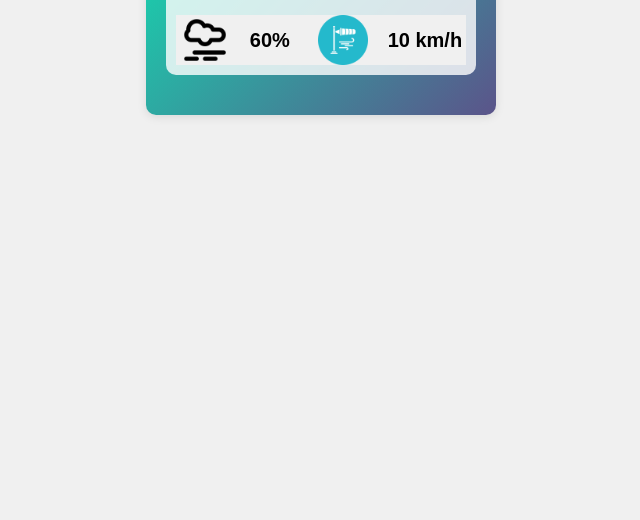
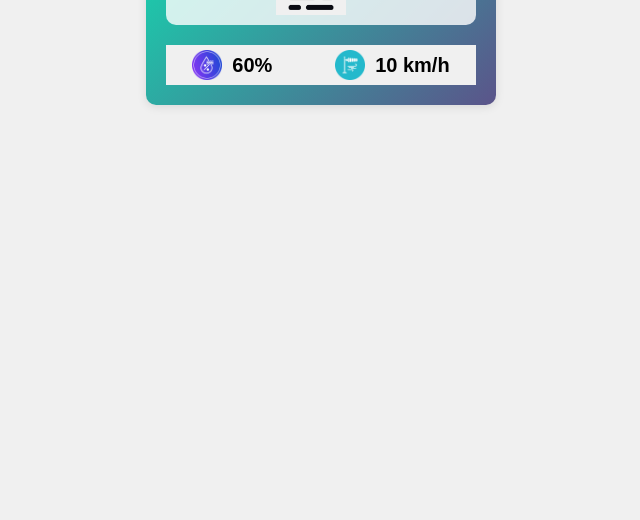
Before and after one commit to Tariq067/weatherapp, a plain HTML site: page index.html in a window 1280 px wide. Shown: the part 280-800 px from the top of the page, without its empty margins (319-959 px from the left). Drawn offline with Linux system fonts and the light colour scheme.

Commit message:
Humidity image loaded

```diff
--- a/index.html
+++ b/index.html
@@ -20,9 +20,10 @@
           22°C
         </h1>
         <img src="/Images/haze.png" alt="Weather" class="weather-image" />
+        </div>
         <div class="details">
           <div id="humidity">
-          <img src="/Images/fog_13918549.png" class="detail-image" alt="" />
+          <img src="/Images/percentage_11057026.png" class="detail-image" alt="" />
           <span class="detail-text">60%</span>
          </div>
           <div id="wind">
@@ -31,7 +32,7 @@
            <span class="wind">10 km/h </span>
           </div>
         </div>
-      </div>
+
     </div>
     <script src=""></script>
   </body>
--- a/style.css
+++ b/style.css
@@ -60,8 +60,8 @@
   background-color: rgba(255, 255, 255, 0.8);
 }
 .weather img {
-  width: 50px;
-  height: 50px;
+  width: 70px;
+  height: 70px;
   object-fit: contain;
   margin-right: 20px;
 }
@@ -72,6 +72,13 @@
   width: 100%;
   margin-top: 20px;
   font: bold 25px Arial, sans-serif;
+  padding: 5px;
+}
+.details img {
+  width: 30px;
+  height: 30px;
+  object-fit: contain;
+  margin-right: 10px;
 }
 #wind
 {
```
Also changed, not shown: Images/percentage_11057026.png (added).
